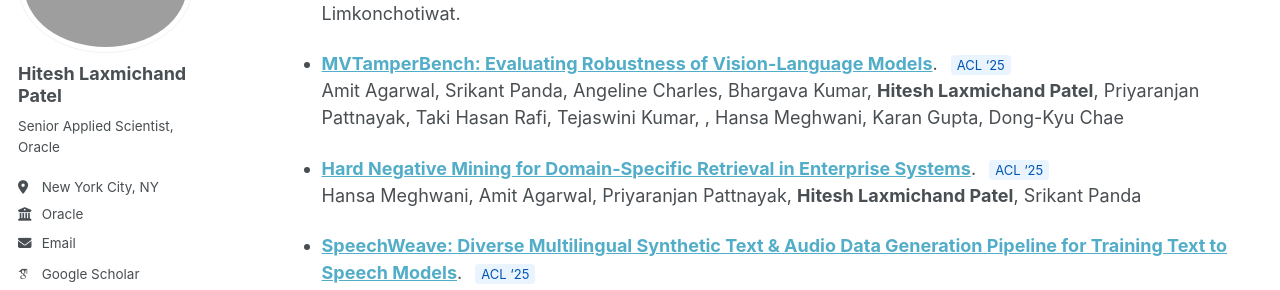
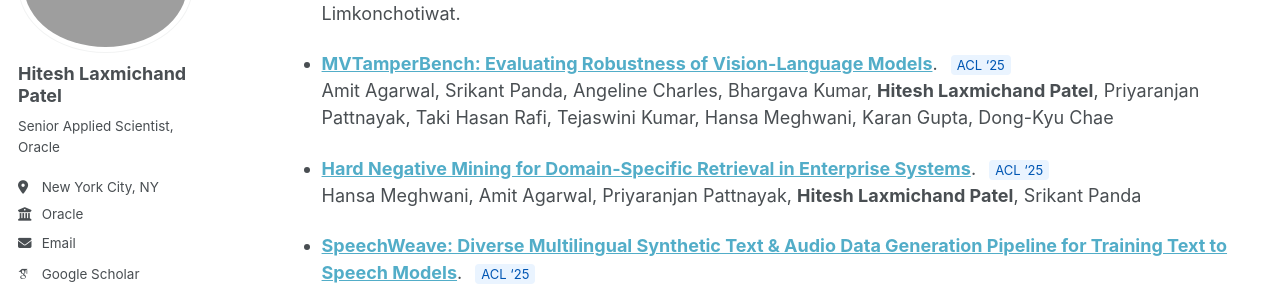
Before and after one commit to HITESHLPATEL/hiteshlpatel.github.io, a Jekyll site: the page built from _pages/publications.md, in a window 1280 px wide and 900 px high, scrolled down 608 px. Shown: the part 180-470 px from the top of the window. Built offline with Jekyll 4.4.1, drawn with Linux system fonts in a browser that asks for light colours; some web fonts are replaced.

```diff
--- a/_pages/publications.md
+++ b/_pages/publications.md
@@ -17,7 +17,7 @@ Samuel Cahyawijaya, Holy Lovenia, Joel Ruben Antony Moniz, Tack Hwa Wong, Mohamm
 
 - **[MVTamperBench: Evaluating Robustness of Vision-Language Models](https://arxiv.org/pdf/2412.19794)**.
 <span style="font-size:13px; background:#eaf4ff; color:#0056b3; padding:2px 6px; margin-left:8px; border-radius:4px;">ACL '25</span>
-Amit Agarwal, Srikant Panda, Angeline Charles, Bhargava Kumar, **Hitesh Laxmichand Patel**, Priyaranjan Pattnayak, Taki Hasan Rafi, Tejaswini Kumar, , Hansa Meghwani, Karan Gupta, Dong-Kyu Chae
+Amit Agarwal, Srikant Panda, Angeline Charles, Bhargava Kumar, **Hitesh Laxmichand Patel**, Priyaranjan Pattnayak, Taki Hasan Rafi, Tejaswini Kumar, Hansa Meghwani, Karan Gupta, Dong-Kyu Chae
 
 - **[Hard Negative Mining for Domain-Specific Retrieval in Enterprise Systems](https://arxiv.org/pdf/2505.18366)**.
 <span style="font-size:13px; background:#eaf4ff; color:#0056b3; padding:2px 6px; margin-left:8px; border-radius:4px;">ACL '25</span>
```
